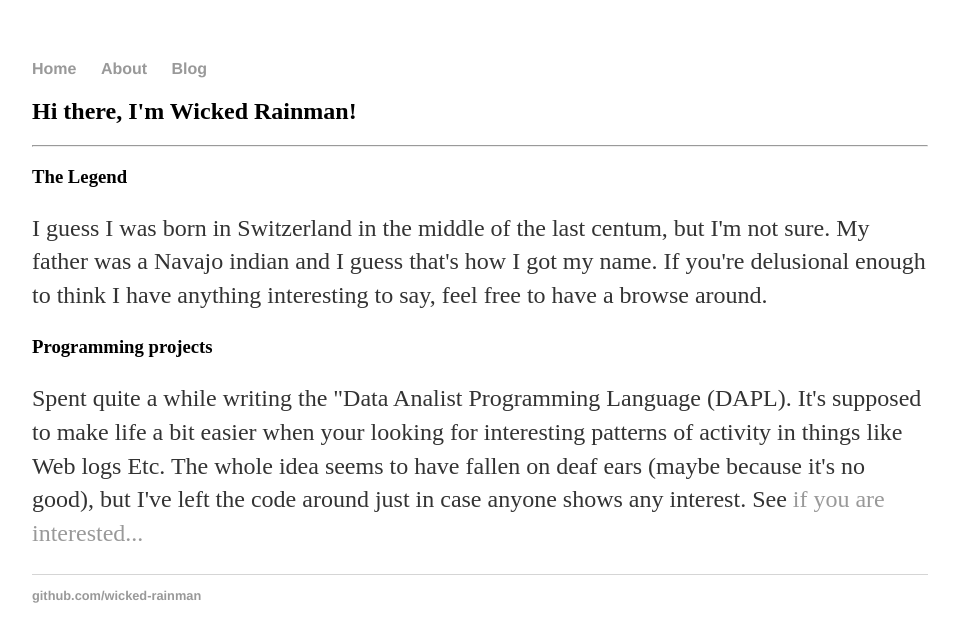
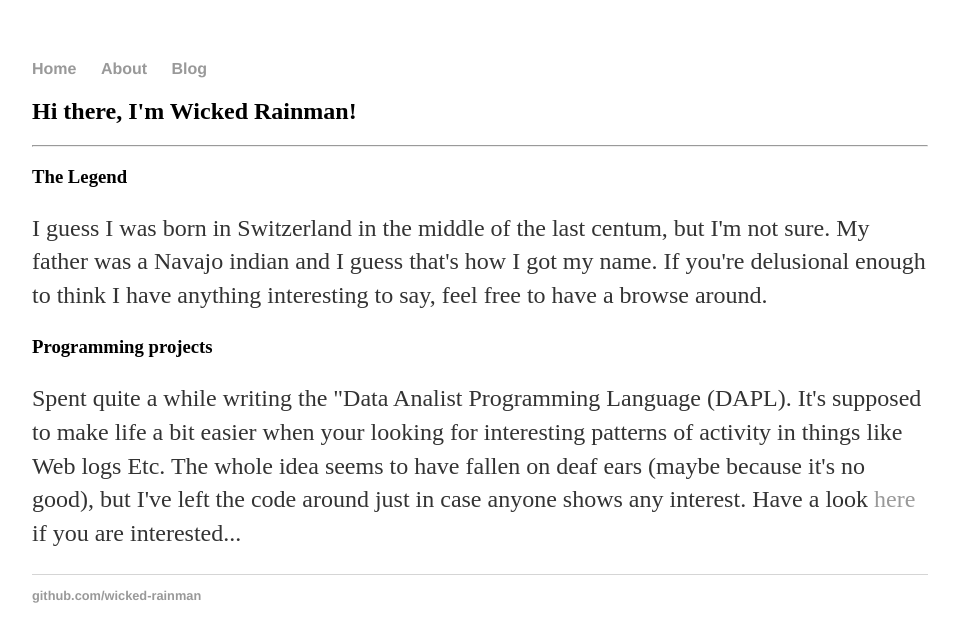
Before and after one commit to wicked-rainman/wicked-rainman.github.io, a Jekyll site: the page built from index.html, in a window 1280 px wide. Shown: the top 642 px of the page, without its empty margins (160-1116 px from the left). Built offline with Jekyll 4.4.1, drawn with Linux system fonts in a browser that asks for light colours.

Commit message:
Update index.html

```diff
--- a/index.html
+++ b/index.html
@@ -15,5 +15,5 @@ title: Wicked Rainman
 <p>Spent quite a while writing the "Data Analist Programming Language (DAPL). It's supposed to make life
 	a bit easier when your looking for interesting patterns of activity in things like Web logs Etc.
 	The whole idea seems to have fallen on deaf ears (maybe because it's no good), but I've left the code
-	around just in case anyone shows any interest. See <a href="https://github.com/wicked-rainman/DAPL"</a>
+	around just in case anyone shows any interest. Have a look <a href="https://github.com/wicked-rainman/DAPL">here</a>
 	if you are interested...</p>
```
